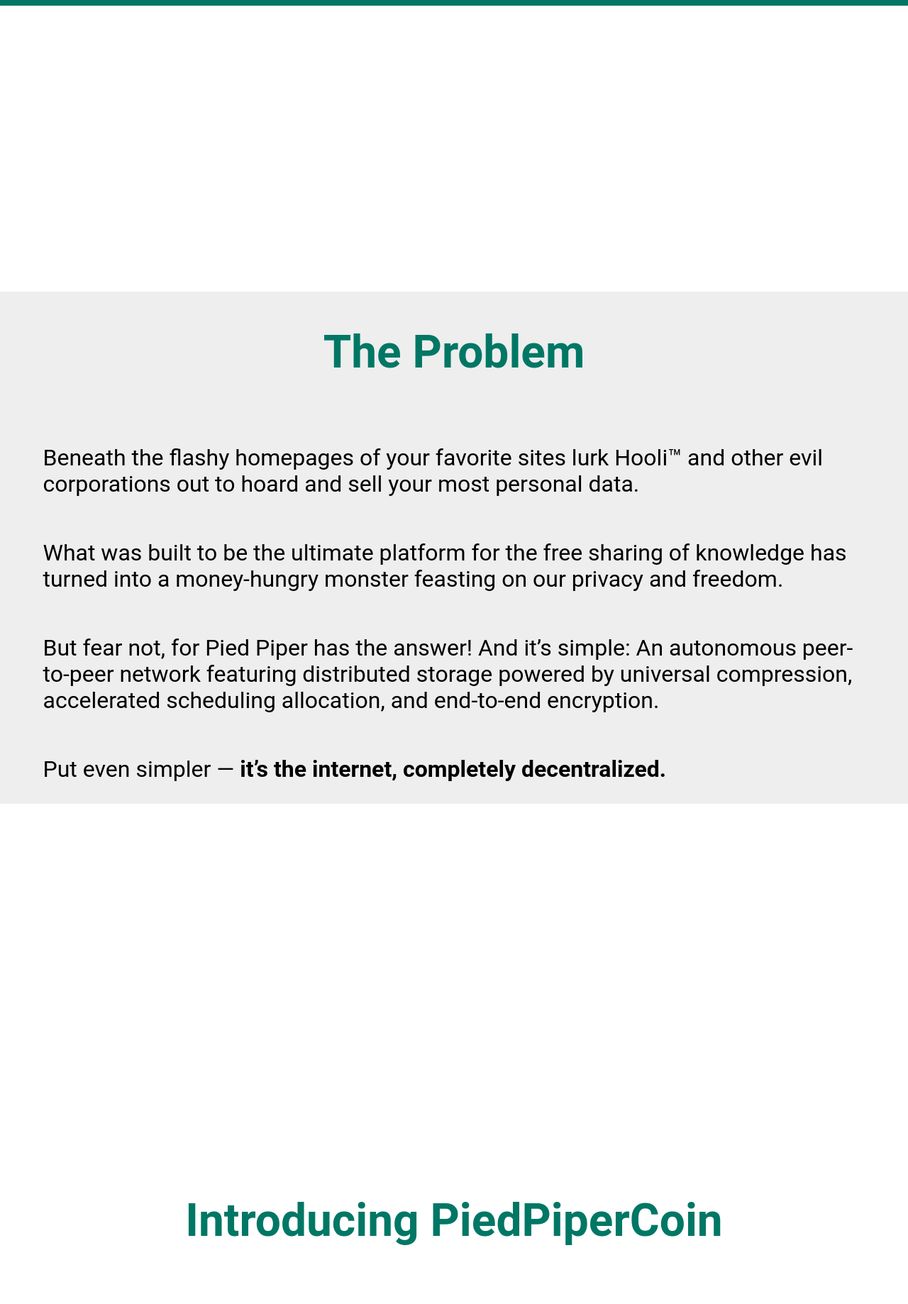
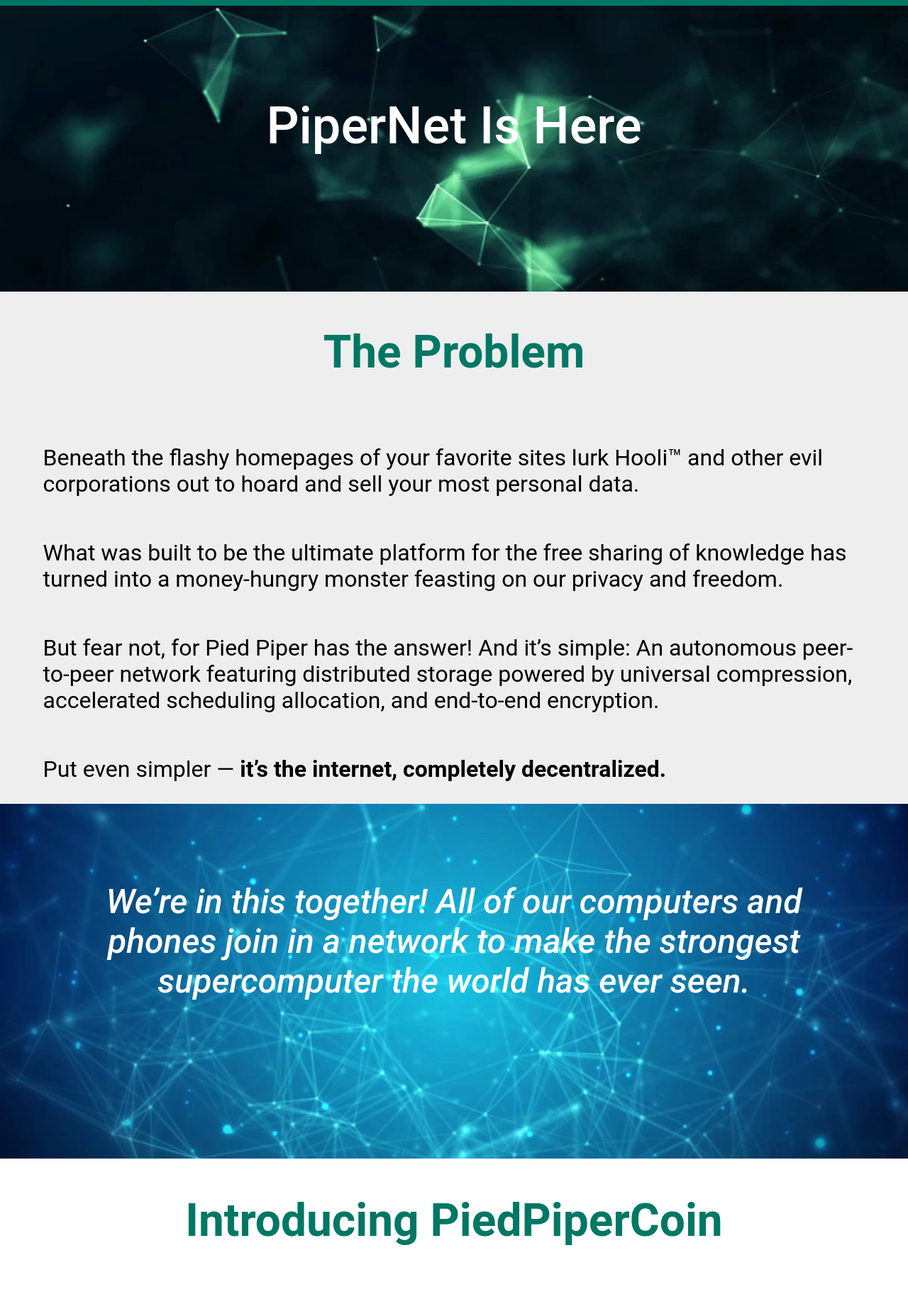
Before and after one commit to Green-Roman/PiedPiper, a plain HTML site: page index.html in a window 1280 px wide. Shown: the part 62-1900 px from the top of the page at 71% size. Drawn offline with Linux system fonts and the light colour scheme.

Commit message:
Add files via upload

```diff
--- a/index_style.css
+++ b/index_style.css
@@ -68,7 +68,7 @@ header div img {
 
 .headered {
 	height: 403px;
-	background-image: url("images/image.png");
+	background-image: url("image.png");
 	background-repeat: round;
 	width: 100%;
 	text-align: center;
@@ -119,7 +119,7 @@ header div img {
 }
 
 .picture1 {
-	background-image: url("images/image1.png");
+	background-image: url("image1.png");
 	background-repeat: round;
 	height: 500px;
 	width: 100%;
```
